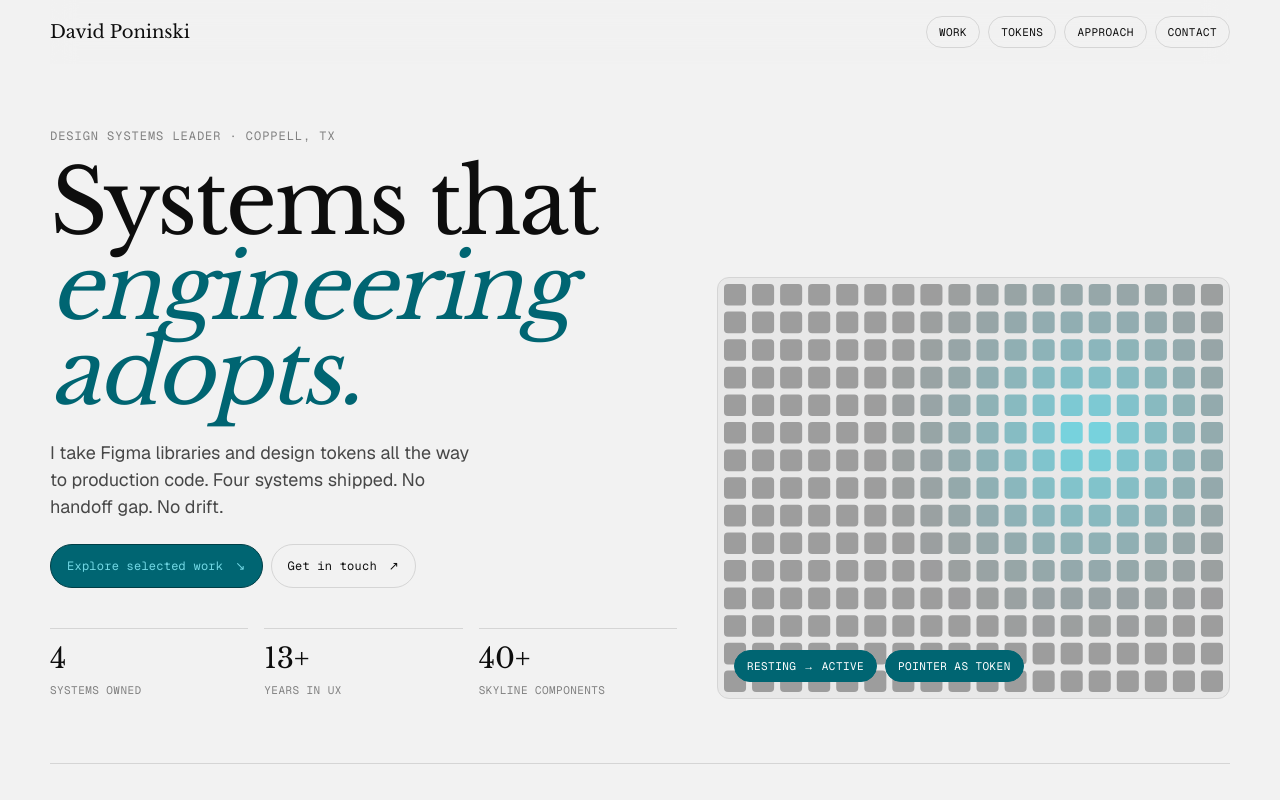
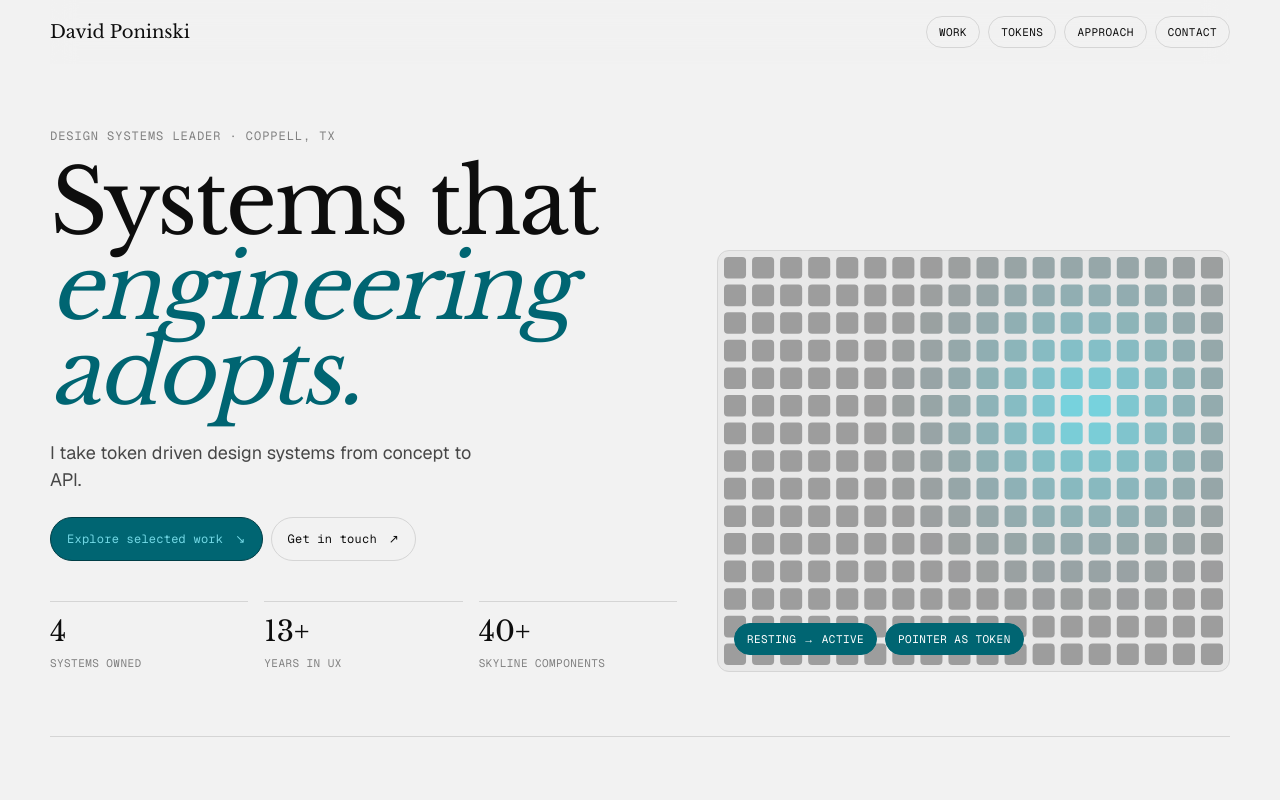
Before and after one commit to dponinski/poninski, a Next.js app: page / in a window 1280 px wide. Shown: the top 800 px of the page. Built offline with nearby package versions, Linux system fonts and the light colour scheme.

Commit message:
Update Hero component description to emphasize token-driven design systems.

```diff
--- a/components/site.tsx
+++ b/components/site.tsx
@@ -123,8 +123,7 @@ function Hero() {
           <em>engineering adopts.</em>
         </h1>
         <p className="lede">
-          I take Figma libraries and design tokens all the way to production
-          code. Four systems shipped. No handoff gap. No drift.
+          I take token driven design systems from concept to API.
         </p>
         <div className="hero__actions">
           <a className="button button--primary" href="#work">
```
